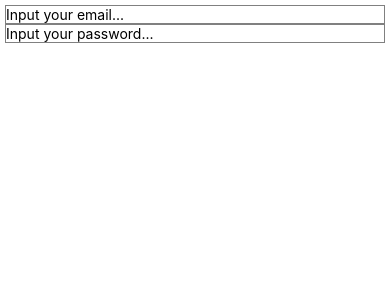
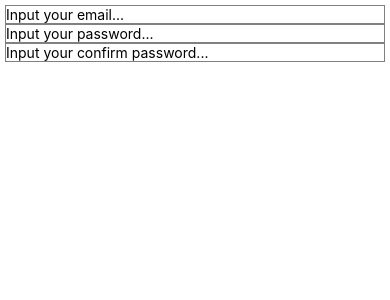
Before and after one commit to herisusantw/ga_netfix, a React Native app: screen / in a window 390 px wide. Shown: the top 300 px of the page. Built offline with nearby package versions, Linux system fonts and the light colour scheme.

Commit message:
Add new textinput for confirm password

```diff
--- a/App.js
+++ b/App.js
@@ -22,6 +22,12 @@ const App = () => {
         placeholder="Input your password..."
         onChangeText={text => setPassword(text)}
       />
+      <TextInput
+        style={{borderWidth: 1, borderColor: 'grey'}}
+        value={password}
+        placeholder="Input your confirm password..."
+        onChangeText={text => setPassword(text)}
+      />
     </View>
   );
 };
```
